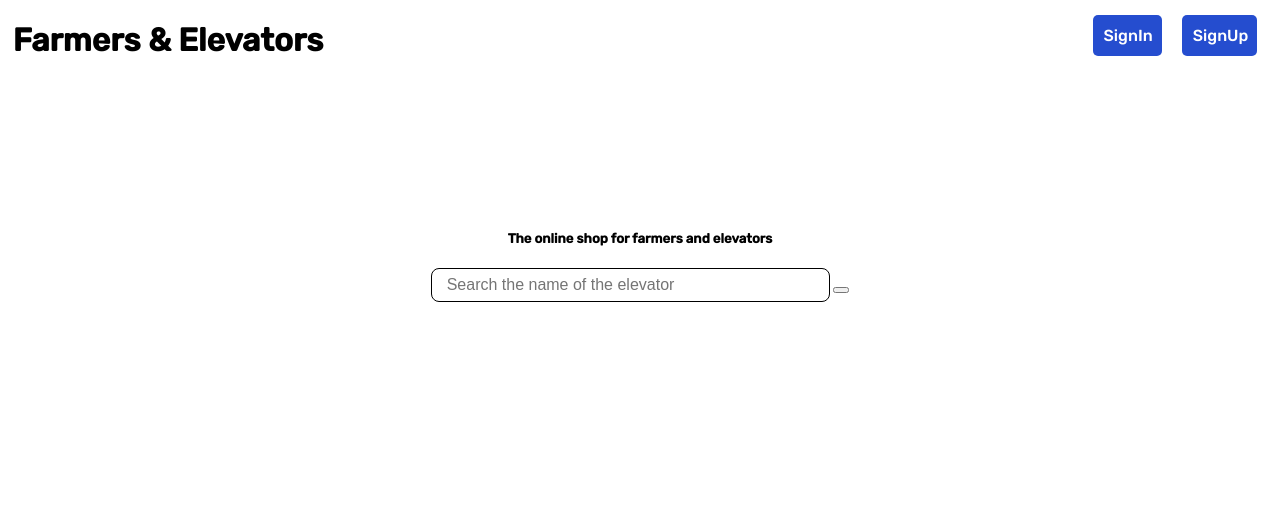
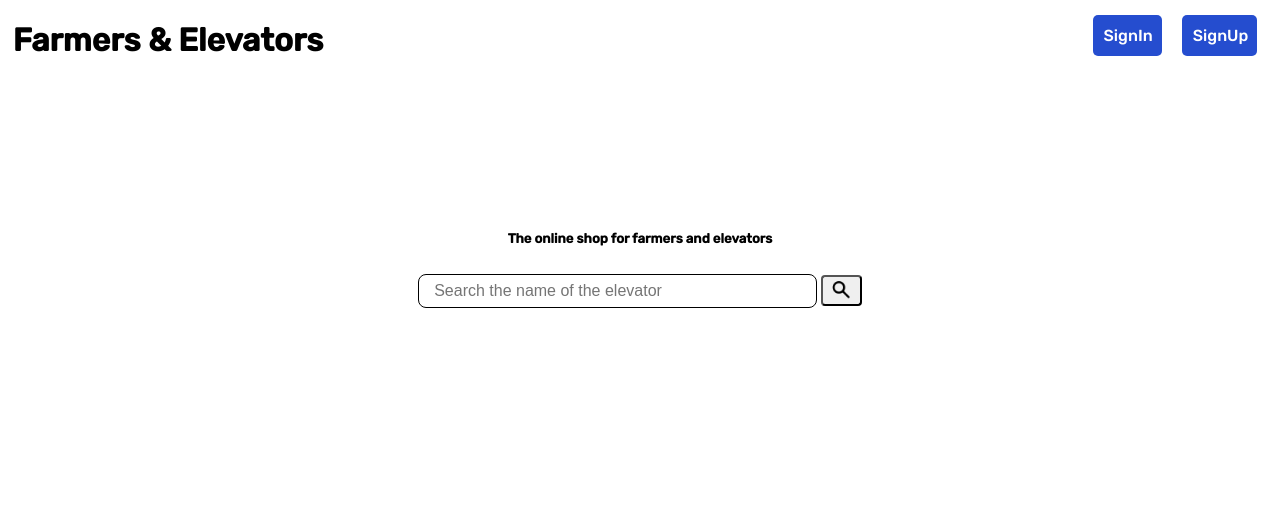
Before and after one commit to lukfd/farmerselevator, a Flask app: page / in a window 1280 px wide. Shown: the top 507 px of the page. Run offline with Flask 2, Linux system fonts and the light colour scheme.

Commit message:
resized search button

```diff
--- a/static/index.css
+++ b/static/index.css
@@ -42,13 +42,24 @@ li a {
     overflow: hidden;
 }
 
-
 .button {
     background-color: #254dcf;
     border-radius: 5px;
     margin: 15px 10px;
     padding: 10px;
 }
+
+.btn {
+    border-radius: 4px;
+    top: 6.6px;
+    position: relative;
+}
+
+.btnImg {
+    width: 25px;
+    height: 25px;
+}
+
 
 .body {
     padding-top: 10%;
--- a/templates/index.html
+++ b/templates/index.html
@@ -31,10 +31,8 @@
       <div class="center-text">
         <form action="">
           <input type="text" name="input" placeholder="Search the name of the elevator" class="search-bar">
-          <button type="submit">
-            <object data="/static/images/handlens.svg" type="image/svg+xml">
-              <!-- <img src="/static/images/handlens.svg"/> -->
-            </object>
+          <button class="btn" type="submit">
+              <img class="btnImg" src="/static/images/search_icon.png"/>
           </button>
         </form>
       </div>
```
Also changed, not shown: static/images/search_icon.png (added).
